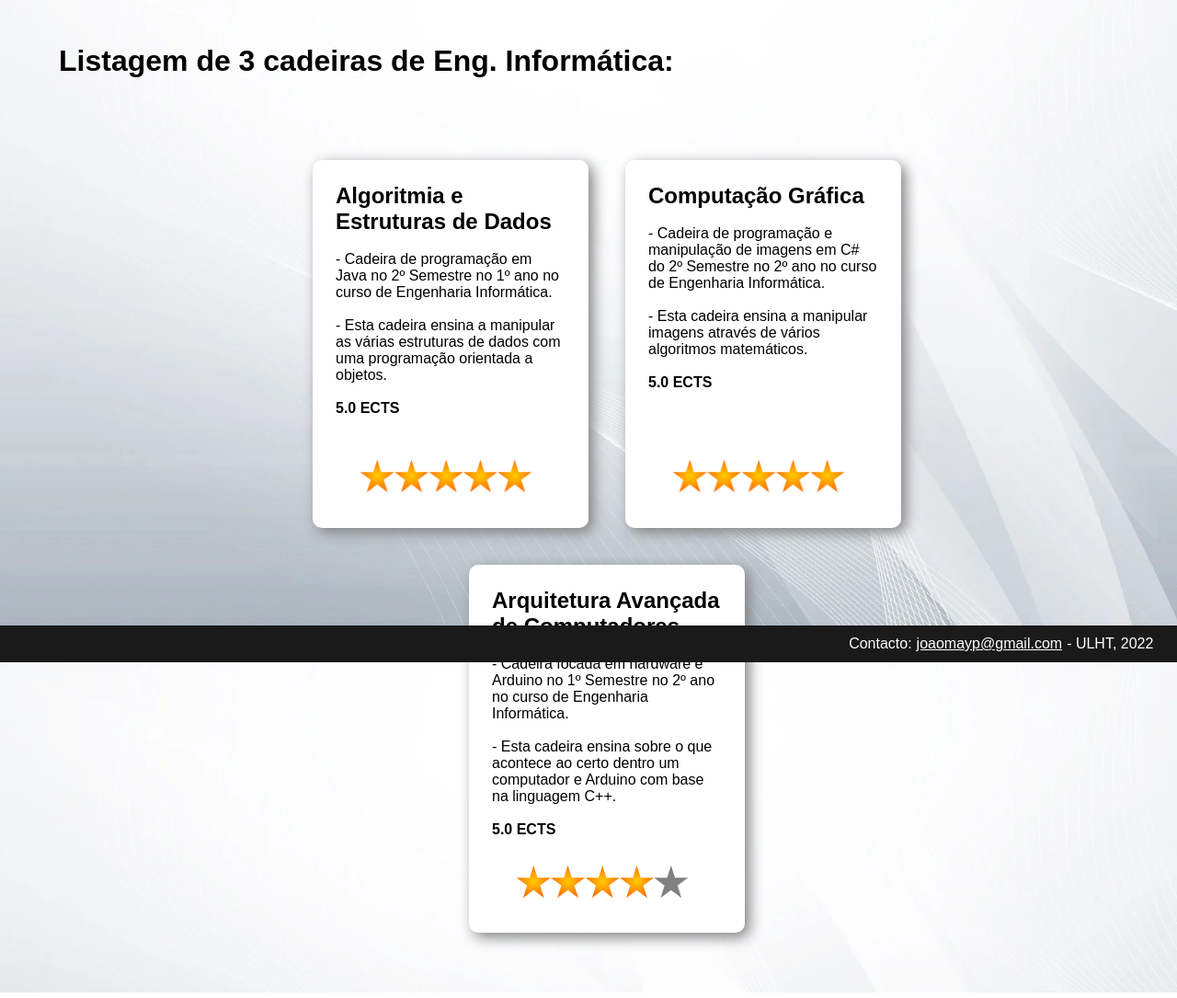
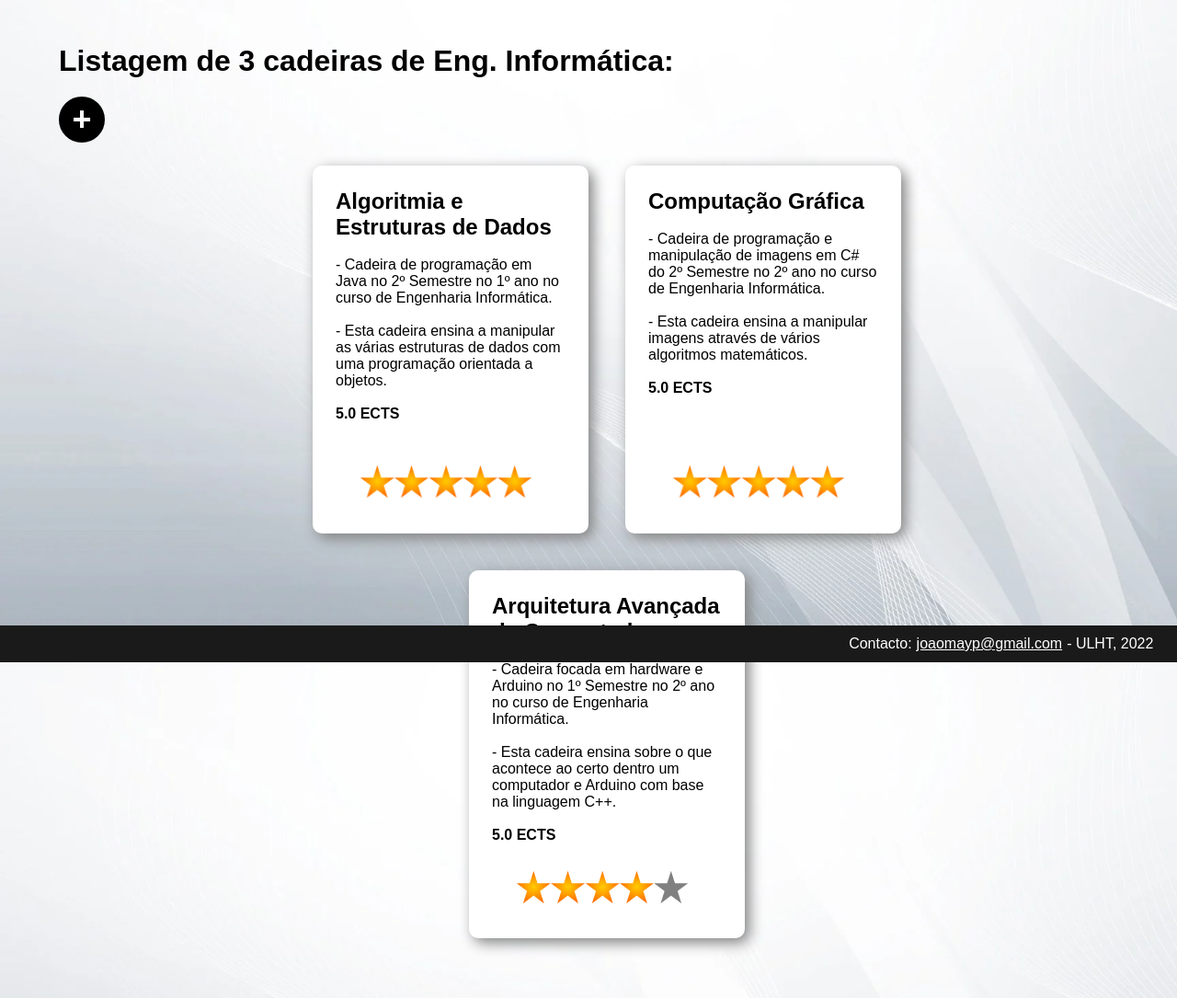
Before and after one commit to joaoyp-22003298/pw-lab10, a Django app: page /licenciatura in a window 1280 px wide. Shown: the part 80-1165 px from the top of the page at 92% size. Run offline with Django 4.2, Linux system fonts and the light colour scheme; parts of the project's set-up code (start-up, migrations or seed data) failed here and were passed over.

Commit message:
novas paginas e novas funcionalidades

```diff
--- a/portfolio/static/portfolio/css/layout.css
+++ b/portfolio/static/portfolio/css/layout.css
@@ -99,7 +99,6 @@ footer a{
   flex-flow: row wrap;
   justify-content: center;
   padding: 25px 100px;
-  margin-top: 4em;
 }
 
 .container div {
--- /dev/null
+++ b/portfolio/static/portfolio/css/licenciatura.css
@@ -0,0 +1,20 @@
+.btn-novaCadeira{
+    margin-top: 20px;
+}
+
+.btn-novaCadeira a{
+    text-decoration: none;
+}
+
+.btn-novaCadeira button{
+    color: white;
+    cursor: pointer;
+    font-weight: bold;
+    font-size: 36px;
+    border-radius: 50%;
+    border-style: solid;
+    border-width: 2px;
+    background-color: black;
+    height: 50px;
+    width: 50px;
+}
--- a/portfolio/static/portfolio/css/quizz.css
+++ b/portfolio/static/portfolio/css/quizz.css
@@ -3,13 +3,25 @@
     width: fit-content;
     height: fit-content;
     border-radius: 10px;
+    margin-left: auto;
+    margin-right: auto;
 }
 
 .estiloField legend{
     text-align: center;
+    font-weight: bold;
 }
 
-.estiloField .grafico{
+.estiloField .estiloNome{
+    margin-left: 10px;
+    margin-top: 10px;
+}
+
+.estiloField input[type=radio]{
+    margin-left: 10px;
+}
+
+.grafico{
     text-align: center;
     margin-top: 20px;
     margin-bottom: 40px;
--- a/portfolio/templates/portfolio/apresentacao.html
+++ b/portfolio/templates/portfolio/apresentacao.html
@@ -4,7 +4,7 @@
 	<h3>Apresentação</h3>
     <br>
     <p>
-        Tenho 23 anos e tirei o curso em Gestão e Programação de Sistemas Informáticos na escola secundária da Amadora, juntamente com um estágio final de curso na empresa HBPro.
+        Tenho {{ anos }} anos e tirei o curso em Gestão e Programação de Sistemas Informáticos na escola secundária da Amadora, juntamente com um estágio final de curso na empresa HBPro.
     </p>
     <p>
         Neste momento sou estudante universitário a tirar a Licenciatura em Engenharia Informática na Universidade Lusófona em Lisboa.
--- a/portfolio/templates/portfolio/layout.html
+++ b/portfolio/templates/portfolio/layout.html
@@ -9,6 +9,8 @@
     <link rel="stylesheet" href="{% static 'portfolio/css/home.css' %}">
     <link rel="stylesheet" href="{% static 'portfolio/css/blog.css' %}">
     <link rel="stylesheet" href="{% static 'portfolio/css/quizz.css' %}">
+    <link rel="stylesheet" href="{% static 'portfolio/css/licenciatura.css' %}">
+    <link rel="stylesheet" href="{% static 'portfolio/css/projetos.css' %}">
     <link rel="stylesheet" href="{% static 'portfolio/css/login.css' %}">
     <style>
         body{
--- a/portfolio/templates/portfolio/licenciatura.html
+++ b/portfolio/templates/portfolio/licenciatura.html
@@ -2,6 +2,12 @@
 
 {% block main %}
     <h1>Listagem de 3 cadeiras de Eng. Informática:</h1>
+
+    <div class="btn-novaCadeira">
+        <a href="{% url 'portfolio:novaCadeira' %}">
+            <button> + </button>
+        </a>
+    </div>
 
     <div class="container">
       <div>
--- a/portfolio/urls.py
+++ b/portfolio/urls.py
@@ -11,6 +11,10 @@ urlpatterns = [
     path('novoPost', views.novoPost_view, name='novoPost'),
     path('editarPost/<int:post_id>', views.editarPost_view, name='editarPost'),
     path('apagarPost/<int:post_id>', views.apagarPost_view, name='apagarPost'),
+    path('novaCadeira', views.novaCadeira_view, name='novaCadeira'),
+    path('editarCadeira/<int:post_id>', views.editarCadeira_view, name='editarCadeira'),
+    path('novoProjeto', views.novoProjeto_view, name='novoProjeto'),
+    path('editarProjeto/<int:post_id>', views.editarProjeto_view, name='editarProjeto'),
     path('Apresentacao', views.apresentacao_view, name='apresentacao'),
     path('licenciatura', views.licenciatura_view, name='licenciatura'),
     path('projetos', views.projetos_view, name='projetos'),
--- a/portfolio/views.py
+++ b/portfolio/views.py
@@ -5,6 +5,7 @@ import urllib
 
 import matplotlib
 from django.contrib.auth import authenticate, login, logout
+from django.contrib.auth.decorators import login_required
 from django.http import HttpResponseRedirect
 from django.shortcuts import render
 from django.urls import reverse
@@ -15,6 +16,9 @@ from .models import Post, PontuacaoQuizz
 
 matplotlib.use('Agg')
 
+
+# if not request.user.is_authenticated:
+#   return HttpResponseRedirect(reverse('portfolio:login'))
 
 def home_view(request):
     hoje = datetime.date.today()
@@ -28,7 +32,14 @@ def home_view(request):
 
 
 def apresentacao_view(request):
-    return render(request, 'portfolio/apresentacao.html')
+    hoje = datetime.date.today()
+    nasc = datetime.date(1998, 7, 7)
+    anos = (hoje - nasc).days // 365
+
+    context = {
+        'anos': anos
+    }
+    return render(request, 'portfolio/apresentacao.html', context)
 
 
 def blog_view(request):
@@ -167,7 +178,35 @@ def quizz_view(request):
         r.save()
 
     context = {
-            'data': desenha_grafico_resultados(request),
-        }
+        'data': desenha_grafico_resultados(request),
+    }
 
     return render(request, 'portfolio/quizz.html', context)
+
+
+def novaCadeira_view(request):
+    if not request.user.is_authenticated:
+        return HttpResponseRedirect(reverse('portfolio:login'))
+
+    return render(request, 'portfolio/novaCadeira.html')
+
+
+def novoProjeto_view(request):
+    if not request.user.is_authenticated:
+        return HttpResponseRedirect(reverse('portfolio:login'))
+
+    return render(request, 'portfolio/novoProjeto.html')
+
+
+def editarCadeira_view(request):
+    if not request.user.is_authenticated:
+        return HttpResponseRedirect(reverse('portfolio:login'))
+
+    return render(request, 'portfolio/editarCadeira.html')
+
+
+def editarProjeto_view(request):
+    if not request.user.is_authenticated:
+        return HttpResponseRedirect(reverse('portfolio:login'))
+
+    return render(request, 'portfolio/editarProjeto.html')
```
Also changed, not shown: portfolio/templates/portfolio/editarCadeira.html (added, +10 -0 lines), portfolio/templates/portfolio/editarProjeto.html (added, +10 -0 lines), portfolio/templates/portfolio/novaCadeira.html (added, +22 -0 lines), portfolio/templates/portfolio/novoProjeto.html (added, +10 -0 lines), portfolio/templates/portfolio/quizz.html (+11 -9 lines), portfolio/static/portfolio/css/projetos.css (added), portfolio/static/portfolio/images/graf.png.
